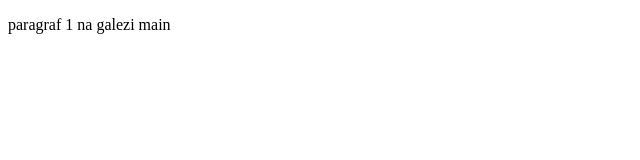
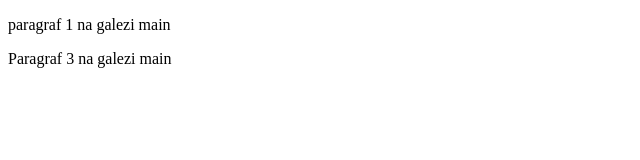
Before and after one commit to omitsumoshi/gitjestgit, a plain HTML site: page index.html in a window 1280 px wide. Shown: the whole page, without its empty margins (0-640 px from the left). Drawn offline with Linux system fonts and the light colour scheme.

Commit message:
paragraf 3 na galezi main

```diff
--- a/index.html
+++ b/index.html
@@ -7,5 +7,6 @@
 </head>
 <body>
    <p>paragraf 1 na galezi main</p>
+   <p>Paragraf 3 na galezi main</p>
 </body>
 </html>
```
